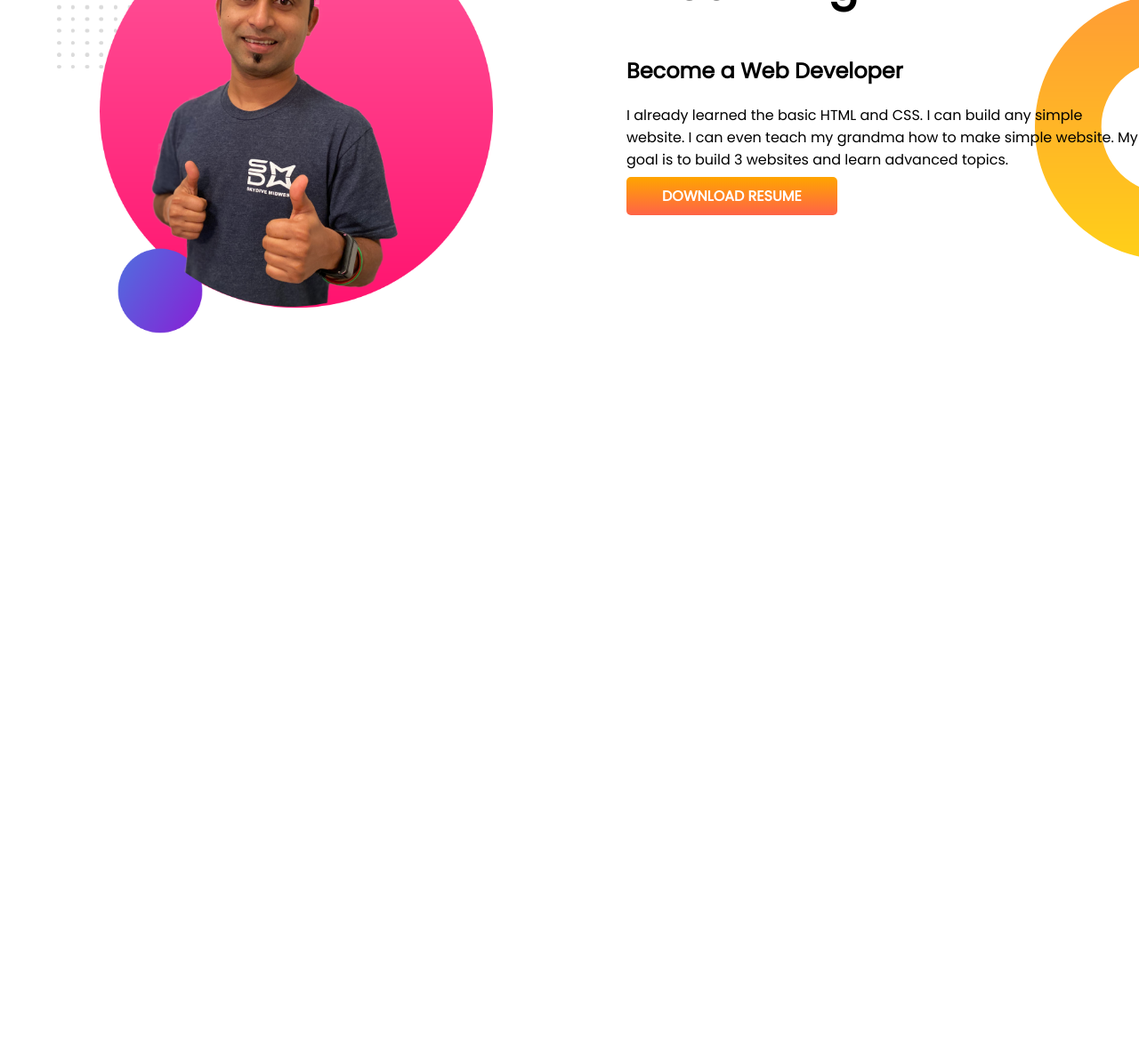
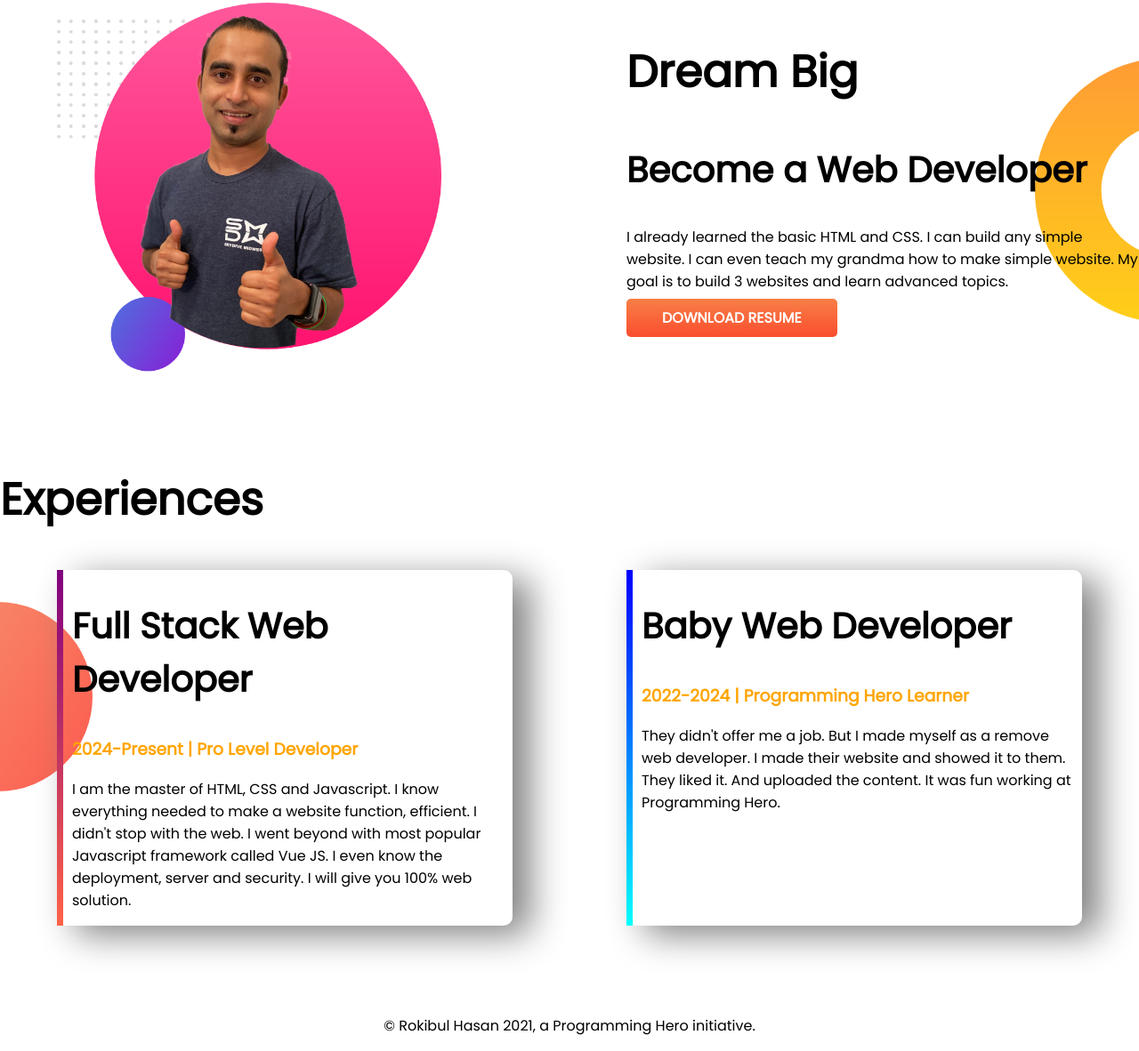
Before and after one commit to rokib97/developer-portfolio, a plain HTML site: page index.html in a window 1280 px wide. Shown: the part 666-1848 px from the top of the page at 89% size. Before the commit the page ends 1148 px from the top, so only its background shows below. Drawn offline with Linux system fonts and the light colour scheme.

Commit message:
footer added

```diff
--- a/index.html
+++ b/index.html
@@ -11,7 +11,7 @@
     <link rel="stylesheet" href="style.css">
 </head>
 <body>
-    <section class="top-banner">
+    <section class="top-banner flexible-container">
         <div class="half-width">
             <h1>Welcome To</h1>
             <h1><span class="orange-color">Rokibul Hasan</span> World!</h1>
@@ -20,10 +20,10 @@
             <a class="link-button" target="_blank" href="https://github.com/rokib97">HIRE ME</a>
         </div>
         <div class="half-width">
-            <img src="images/rokib.png" alt="">
+            <img src="images/jhankar.png" alt="">
         </div>
     </section>
-    <section class="dream-big">
+    <section class="dream-big flexible-container">
         <div class="half-width">
             <img src="images/jhankar2.png" alt="">
         </div>
@@ -34,7 +34,23 @@
             <a class="link-button" target="_blank" href="https://github.com/rokib97">DOWNLOAD RESUME</a>
         </div>
     </section>
-
-
+    <section class="experience-area">
+        <h1>Experiences</h1>
+        <div class="flexible-container">
+            <div id="full-stack-web" class="experience-item">
+                <h2>Full Stack Web Developer</h2>
+                <h3 class="orange-color">2024-Present | Pro Level Developer</h3>
+                <p>I am the master of HTML, CSS and Javascript. I know everything needed to make a website function, efficient. I didn't stop with the web. I went beyond with most popular Javascript framework called Vue JS. I even know the deployment, server and security. I will give you 100% web solution.</p>
+            </div>
+            <div id="web-dev-exp" class="experience-item">
+                <h2>Baby Web Developer</h2>
+                <h3 class="orange-color">2022-2024 | Programming Hero Learner</h3>
+                <p>They didn't offer me a job. But I made myself as a remove web developer. I made their website and showed it to them. They liked it. And uploaded the content. It was fun working at Programming Hero.</p>
+            </div>
+        </div>
+    </section>
+    <footer>
+        <p>© Rokibul Hasan 2021, a Programming Hero initiative.</p>
+    </footer>
 </body>
 </html>
--- a/style.css
+++ b/style.css
@@ -5,10 +5,13 @@ body {
 h1 {
   font-size: 50px;
 }
+h2 {
+  font-size: 40px;
+}
 .orange-color {
   color: orange;
 }
-section {
+.flexible-container {
   display: flex;
   margin-bottom: 100px;
 }
@@ -17,11 +20,11 @@ section {
   padding-left: 5%;
 }
 .half-width img {
-  width: 85%;
+  width: 75%;
 }
 .link-button {
   text-decoration: none;
-  background-image: linear-gradient(orange, tomato);
+  background-image: linear-gradient(rgba(245, 78, 0, 0.726), #fa4e2f);
   padding: 10px 40px;
   color: white;
   border-radius: 5px;
@@ -36,3 +39,29 @@ section {
   background-repeat: no-repeat;
   background-position: right;
 }
+.experience-item {
+  width: 40%;
+  margin-left: 5%;
+  margin-right: 5%;
+  padding-left: 10px;
+  border-radius: 10px;
+  box-shadow: 20px 10px 40px grey;
+}
+.experience-area {
+  background-image: url(images/exp-bg.png);
+  background-repeat: no-repeat;
+  background-position: left;
+}
+#web-dev-exp {
+  border-left: 7px solid;
+  border-image: linear-gradient(blue, cyan);
+  border-image-slice: 1;
+}
+#full-stack-web {
+  border-left: 7px solid;
+  border-image: linear-gradient(purple, tomato);
+  border-image-slice: 1;
+}
+footer p {
+  text-align: center;
+}
```
Also changed, not shown: 4 other files.
